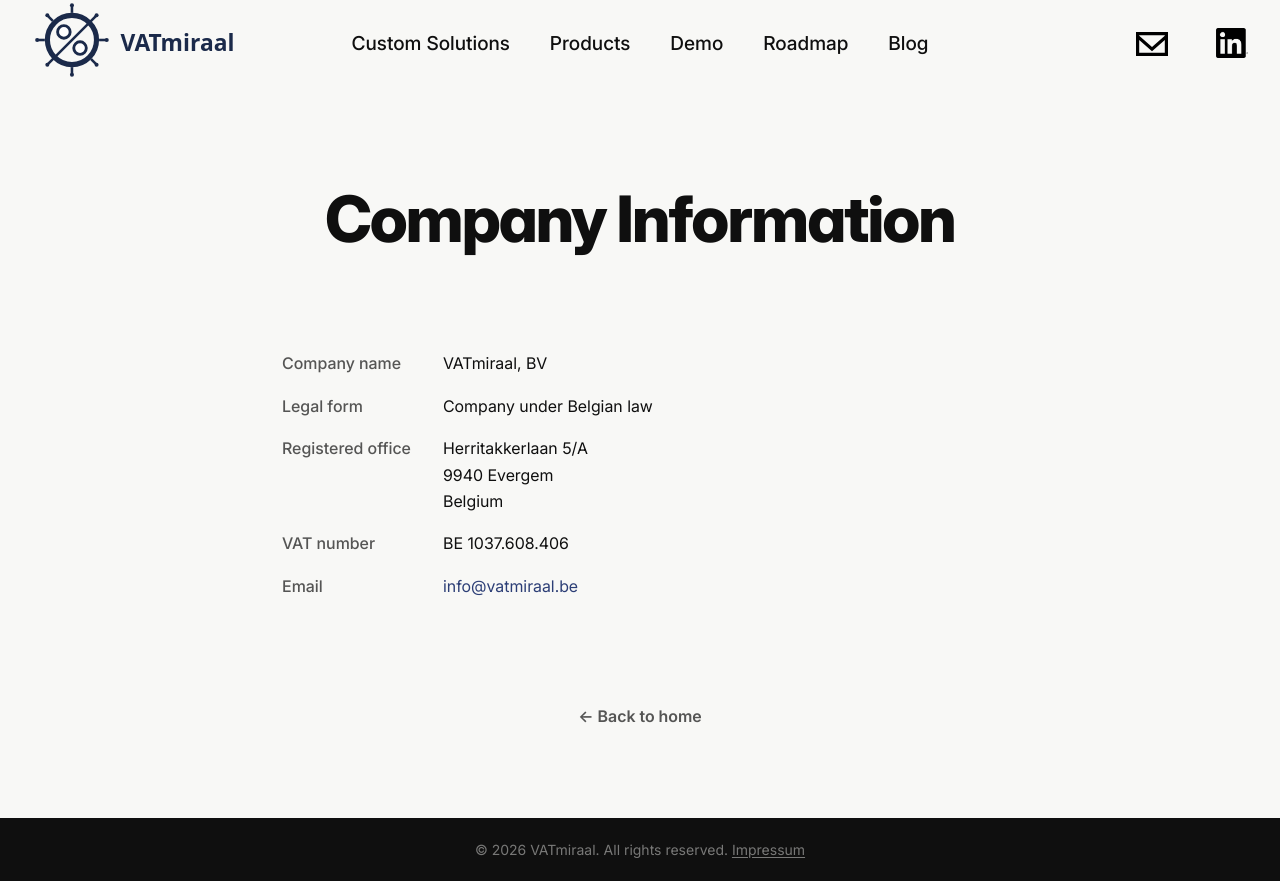
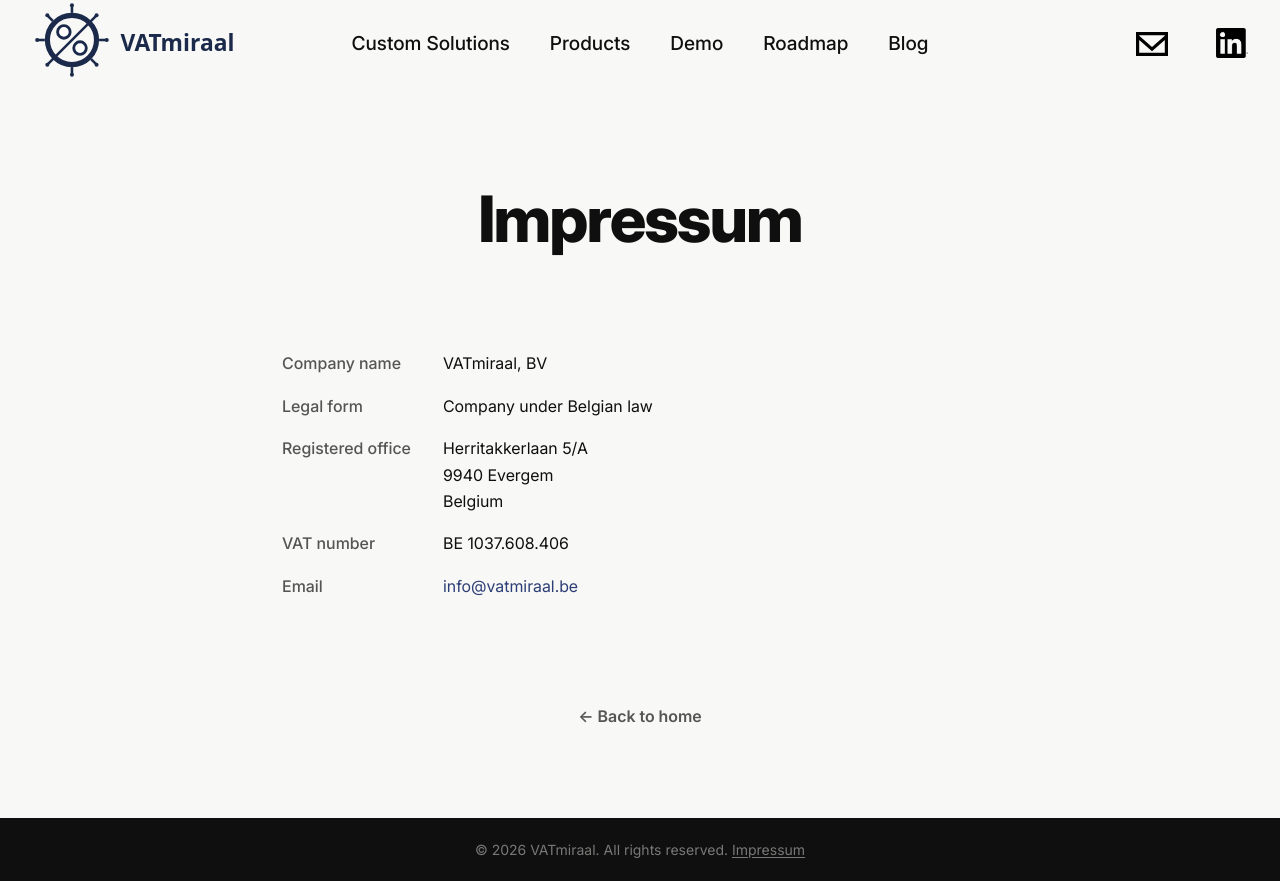
Before and after one commit to VATmiraal/website, a SvelteKit app: page /impressum in a window 1280 px wide. Built offline with nearby package versions, Linux system fonts and the light colour scheme.

Commit message:
Title of the page renamed

```diff
--- a/src/routes/impressum/+page.svelte
+++ b/src/routes/impressum/+page.svelte
@@ -13,7 +13,7 @@
 </svelte:head>
 
 <div id="page">
-	<SectionHeader level="h1" title="Company Information" />
+	<SectionHeader level="h1" title="Impressum" />
 
 	<div id="content">
 		<dl>
```
